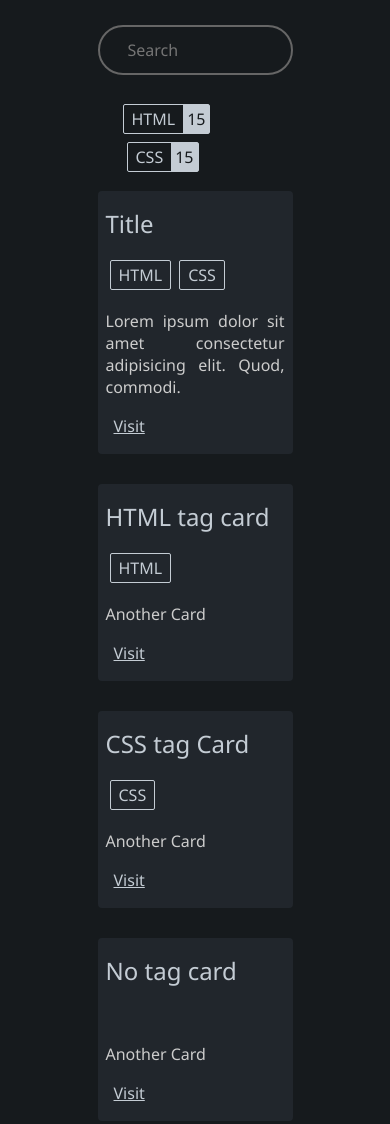
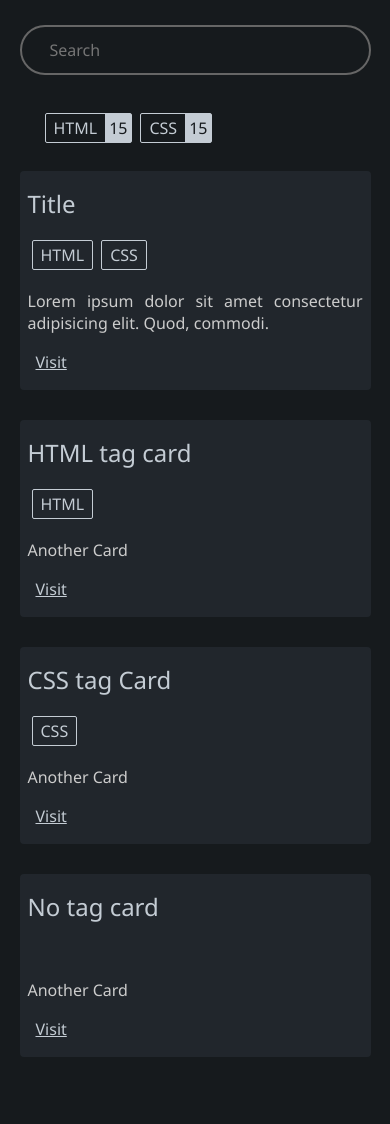
Before and after one commit to gopalloharnew/search, a plain HTML site: page index.html in a window 390 px wide. Drawn offline with Linux system fonts and the light colour scheme.

Commit message:
Responsive

```diff
--- a/style.css
+++ b/style.css
@@ -1,6 +1,8 @@
 :root{
     --body-bg:hsl(210, 15%, 10%);
     --body-c: hsl(210, 15%, 80%);
+    --main-w: 90vw;
+    --main-max-w: 768px;
 }
 
 *, *::before ,*::after{
@@ -63,7 +65,9 @@ border: 4px solid hsl(0, 0%, 10%);
     outline: none;
     height: 50px;
     border-radius: 25px;
-    width: 50vw;
+    max-width: var(--main-max-w);
+    max-width: var(--main-max-w);
+    width: var(--main-w);
     font-family: 'Segoe UI', Tahoma, Geneva, Verdana, sans-serif;
     font-size: 16px;
 }
@@ -77,10 +81,9 @@ border: 4px solid hsl(0, 0%, 10%);
     width: 100%;
 }
 
-
-
 .search-tag-box{
-    width: 50vw;
+    max-width: var(--main-max-w);
+    width: var(--main-w);
     list-style: none;
     min-height: 56px;
     flex-wrap: wrap;
@@ -124,10 +127,12 @@ border: 4px solid hsl(0, 0%, 10%);
 .card-container{
     width: 100%;
     height: max-content;
+    padding-bottom: 100px;
 }
 
 .card-box{
-    width: 50vw;
+    max-width: var(--main-max-w);
+    width: var(--main-w);
     margin: 15px 0px;
     padding: 8px;
     border-radius: 4px;
```
